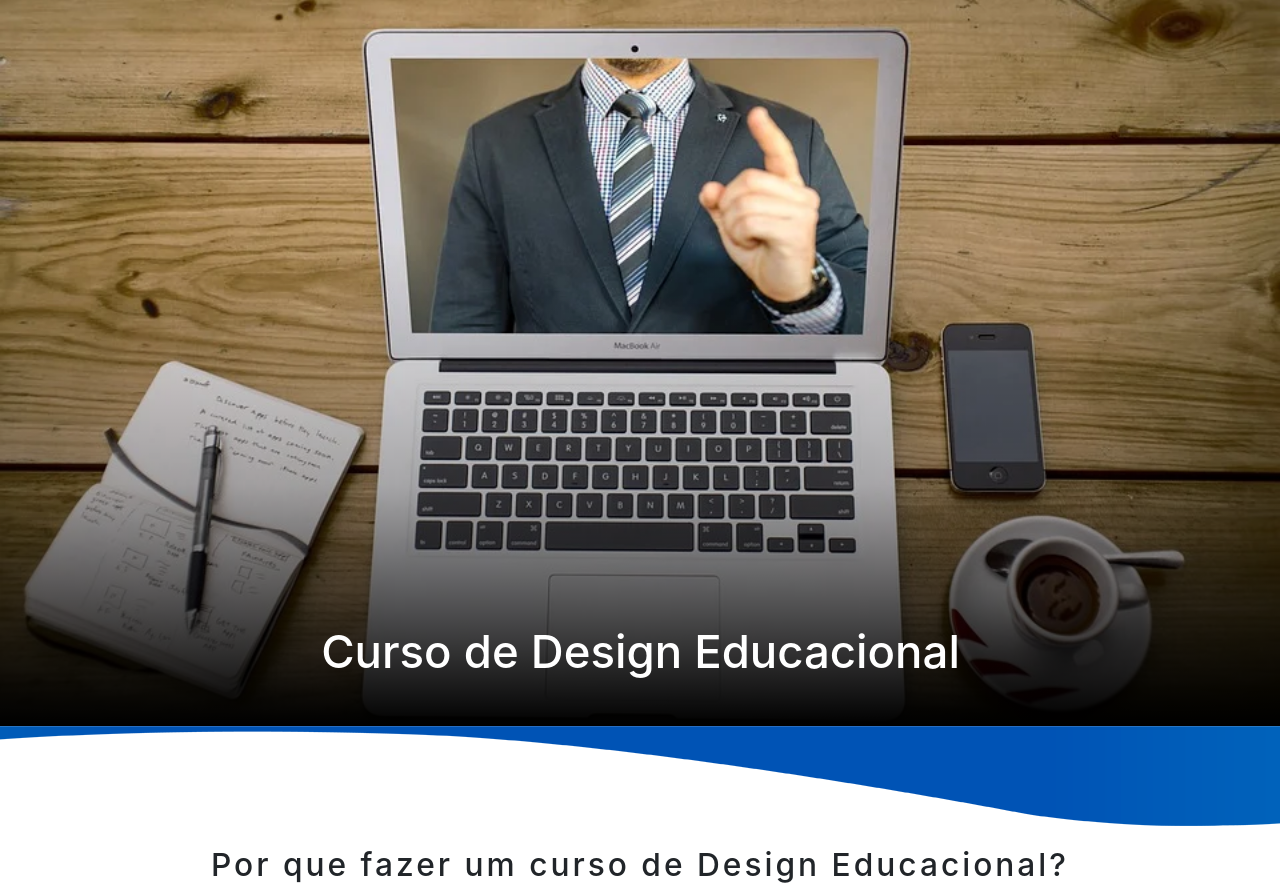
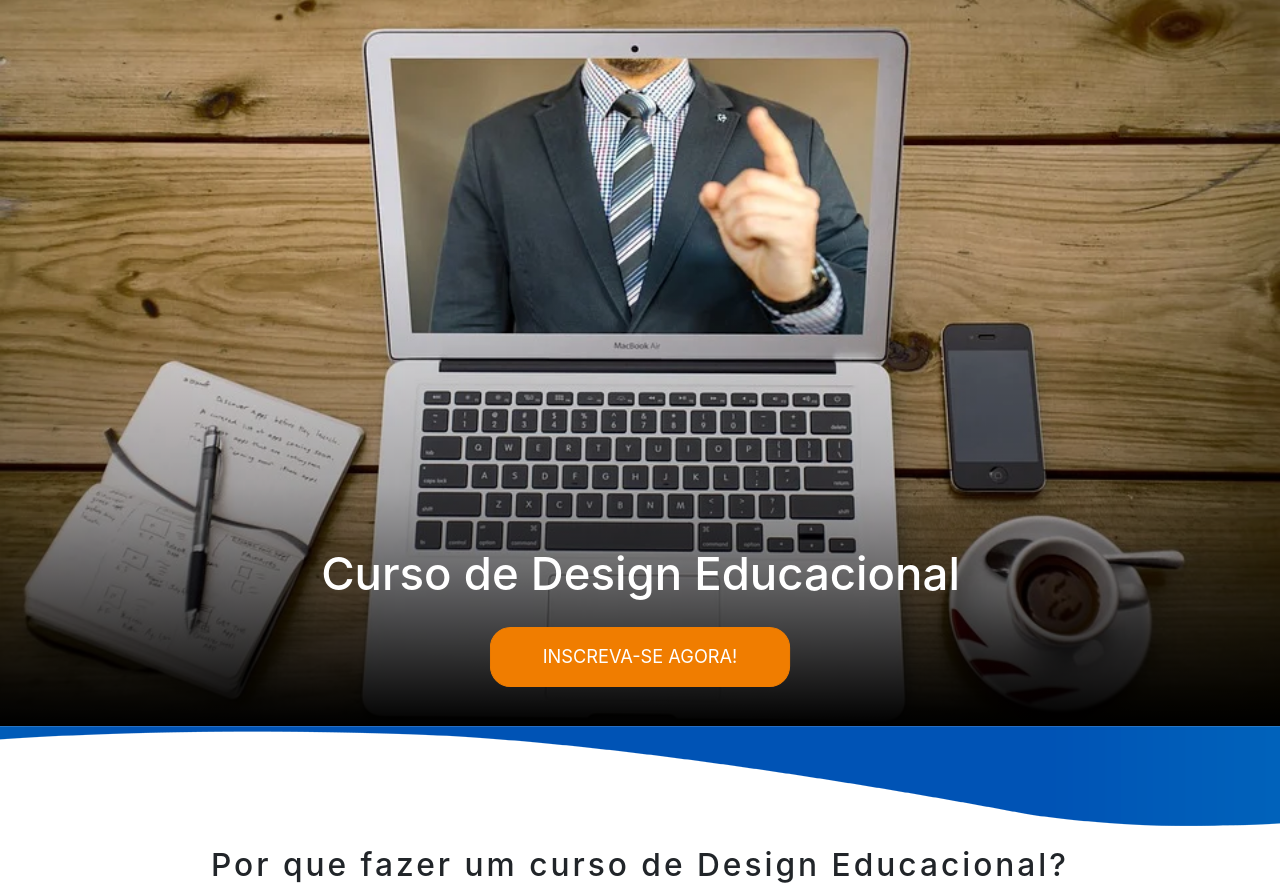
Before and after one commit to AlanDeveloperEX/ichotsite, a PHP site: page / in a window 1280 px wide. Shown: the part 74-961 px from the top of the page. Run offline with PHP 8.4, Linux system fonts and the light colour scheme.

Commit message:
button_into_top

```diff
--- a/inc/main.php
+++ b/inc/main.php
@@ -39,8 +39,11 @@
     </div> -->
       <div class="container">
         <div class="row">
-          <div class="col-md-12 text-center d_flex j_center a_end">
+          <div class="col-md-12 text-center d_flex j_center a_end mb20">
             <h1 class="pulse anima_hover">Curso de Design Educacional</h1>
+          </div>
+          <div class="col-md-12 text-center">
+            <a class="btn btn-light custom pulse anima_hover" href="#">INSCREVA-SE AGORA!</a>
           </div>
         </div>
       </div>
```
